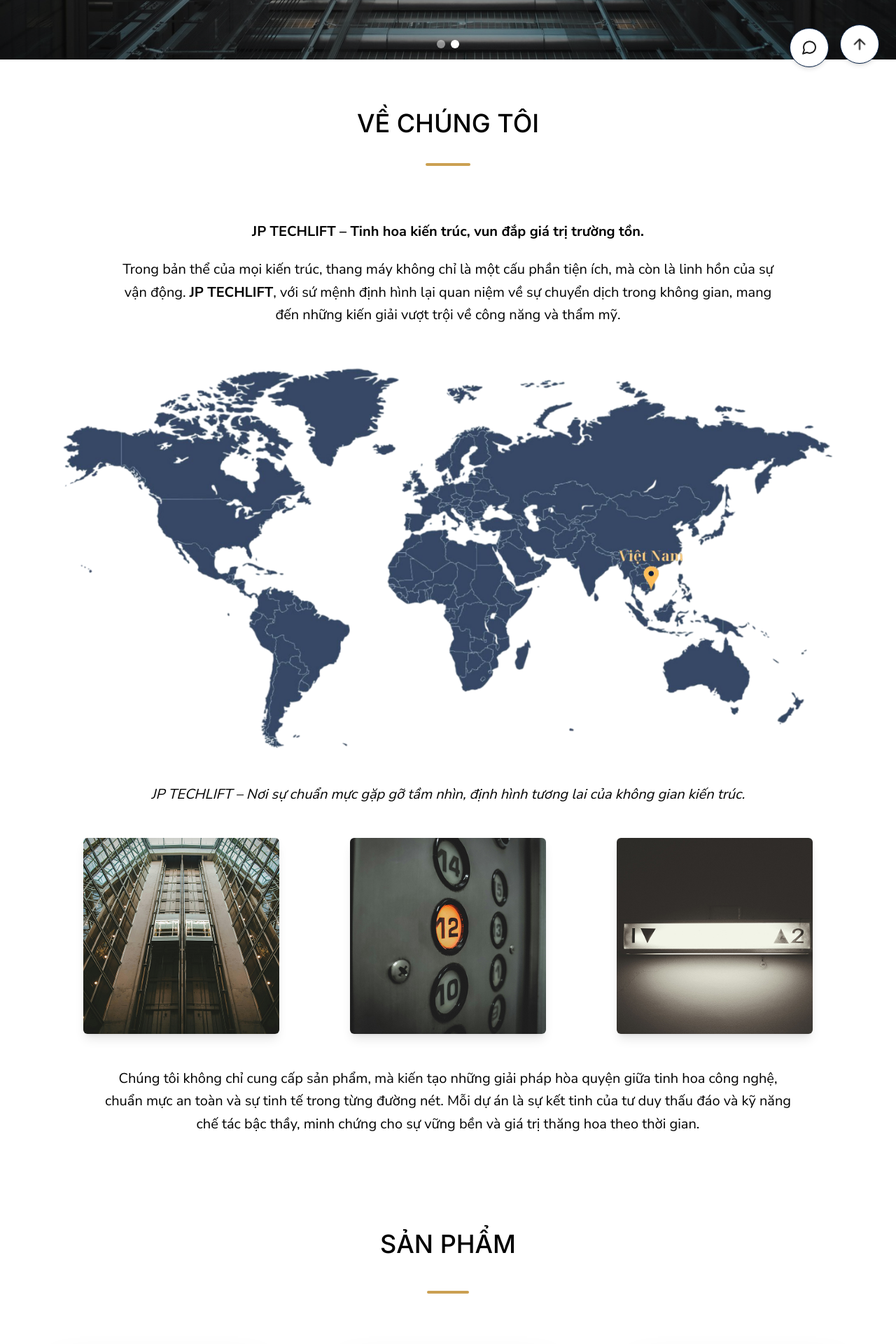
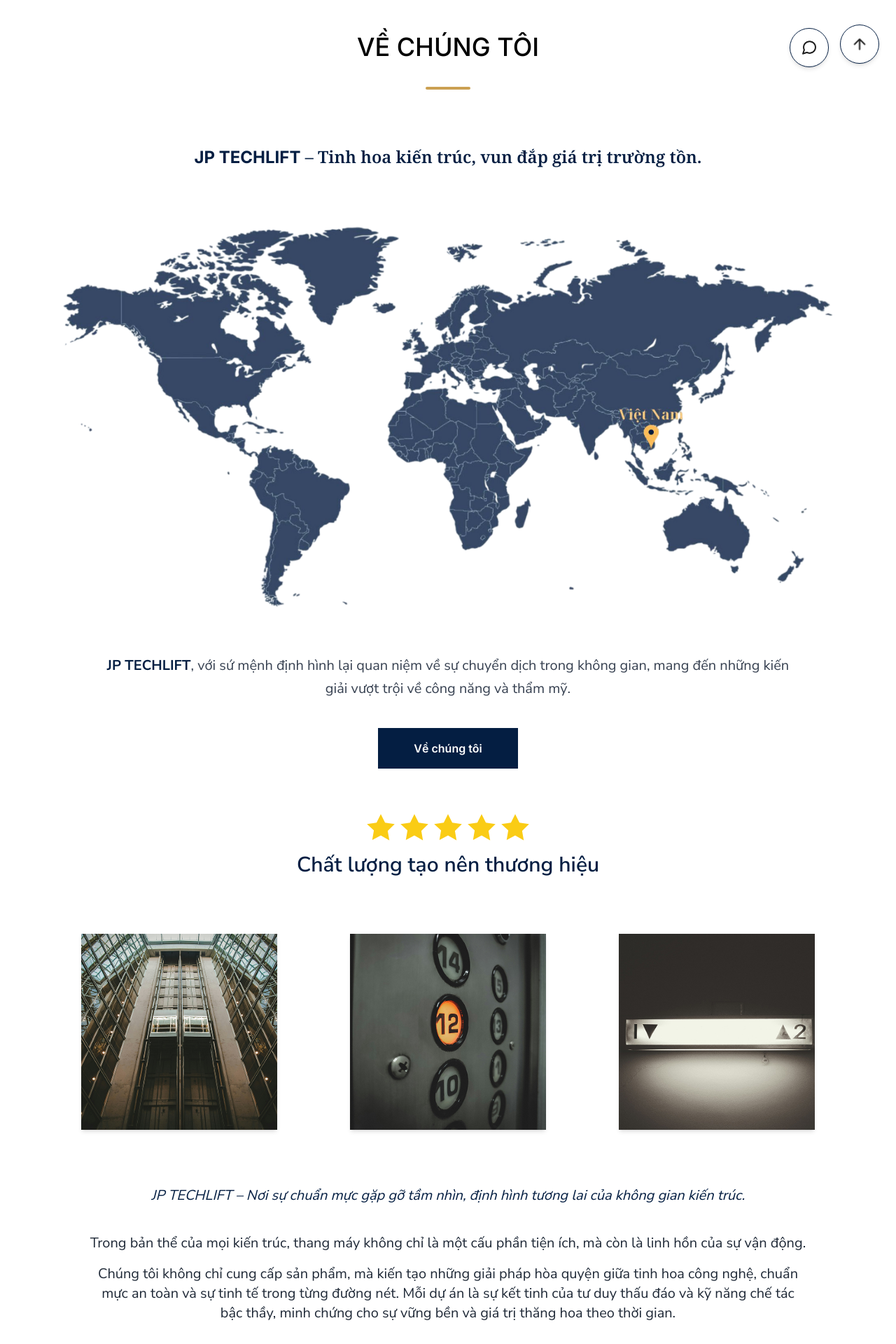
Before and after one commit to baodhg/JPTechLift-WebApp, a React (Vite) app: page / in a window 1280 px wide. Shown: the part 680-2600 px from the top of the page at 70% size. Built offline with nearby package versions, Linux system fonts and the light colour scheme; the HTML template or start-up script is replaced by a standard one.

Commit message:
Update: HomePage.tsx

```diff
--- a/index.html
+++ b/index.html
@@ -11,6 +11,7 @@
       href="https://fonts.googleapis.com/css2?family=Nunito+Sans:wght@400;600;700&family=Inter:wght@400;500;600;700&display=swap"
       rel="stylesheet"
     />
+    <link href="https://fonts.googleapis.com/css2?family=Noto+Serif:ital,wght@0,100..900;1,100..900&display=swap" rel="stylesheet">
     <!-- Google tag (gtag.js) -->
     <script
       async
--- a/src/components/Carousel/Carousel.tsx
+++ b/src/components/Carousel/Carousel.tsx
@@ -38,7 +38,7 @@
 
   return (
     <div className="relative w-full mx-auto overflow-hidden">
-        <div className="relative h-[300px] sm:h-[350px] md:h-[450px] lg:h-[500px] xl:h-[600px] 2xl:h-[700px]">
+      <div className="relative h-[475px]">
         {slides.map((slide, index) => (
           <div
             key={index}
--- a/src/components/HomePage/AboutSection.tsx
+++ b/src/components/HomePage/AboutSection.tsx
@@ -1,71 +1,155 @@
+import { Link } from "react-router-dom";
+import { useEffect } from "react";
+import AOS from "aos";
+import "aos/dist/aos.css";
 import WorldMap from "../../assets/images/WorldMap.png";
 import AboutUs1 from "../../assets/images/AboutUs1.jpg";
 import AboutUs2 from "../../assets/images/AboutUs2.jpg";
 import AboutUs3 from "../../assets/images/AboutUs3.jpg";
-/**
- * AboutSection
- *
- * Headings (h2, h3…) use **Inter** (font-inter) and are bold.
- * All paragraph text uses **Nunito Sans** (font-nunito).
- * Tailwind config ✨
- *   extend: {
- *     fontFamily: {
- *       inter: ["Inter", ...defaultTheme.fontFamily.sans],
- *       nunito: ["Nunito Sans", ...defaultTheme.fontFamily.sans],
- *     },
- *   }
- */
+
 export default function AboutSection() {
+  useEffect(() => {
+    AOS.init({
+      duration: 800,
+      once: true,
+    });
+  }, []);
+
   return (
-    <section className="w-full bg-white py-16 px-6 md:px-20 text-center">
-      {/* Heading */}
-      <h2 className="hidden md:block font-inter font-medium text-[36px] uppercase text-center mb-[30px] ">
+    <section className="w-full bg-white py-6 px-6 md:px-20 text-center md:pb-24">
+      <h2
+        className="hidden md:block md:mt-14 font-inter font-medium text-[36px] uppercase text-center mb-[30px]"
+        data-aos="fade-up"
+      >
         VỀ CHÚNG TÔI
       </h2>
 
       {/* Horizontal accent line */}
-      <span className="hidden md:block w-16 h-1 bg-[#CBA052] mx-auto mb-20 rounded" />
+      <span
+        className="hidden md:block w-16 h-1 bg-[#CBA052] mx-auto mb-10 md:mb-20 rounded"
+        data-aos="fade-up"
+        data-aos-delay="100"
+      />
 
       {/* Sub‑tagline */}
-      <p className="font-nunito text-3lg text-xl font-bold mb-6">
-        JP TECHLIFT – Tinh hoa kiến trúc, vun đắp giá trị trường tồn.
+      <p
+        className="text-[#041E42] text-xl md:text-2xl font-semibold text-left md:text-center font-noto mb-6"
+        data-aos="fade-up"
+        data-aos-delay="200"
+      >
+        <span className="font-inter font-bold">JP TECHLIFT</span> – Tinh hoa
+        kiến trúc, vun đắp giá trị trường tồn.
       </p>
 
-      {/* Lead paragraph */}
-      <p className="font-nunito max-w-[1000px] text-xl mx-auto text-black-700 leading-relaxed px-4 md:px-6">
-        Trong bản thể của mọi kiến trúc, thang máy không chỉ là một cấu phần tiện ích, mà còn là linh hồn của sự
-        vận động. <strong>JP TECHLIFT</strong>, với sứ mệnh định hình lại quan niệm về sự chuyển dịch trong không gian,
-        mang đến những kiến giải vượt trội về công năng và thẩm mỹ.
+      <div className="mb-10" data-aos="fade-up" data-aos-delay="300">
+        <img
+          src={WorldMap}
+          alt="Bản đồ thế giới"
+          className="max-w-[1200px] w-full h-auto mx-auto"
+        />
+      </div>
+
+      <p
+        className="text-left md:text-center font-nunito max-w-[1000px] text-xl mx-auto text-gray-700 leading-relaxed mb-10"
+        data-aos="fade-up"
+        data-aos-delay="400"
+      >
+        <strong className="text-[#041E42]">JP TECHLIFT</strong>, với sứ mệnh
+        định hình lại quan niệm về sự chuyển dịch trong không gian, mang đến
+        những kiến giải vượt trội về công năng và thẩm mỹ.
       </p>
 
-      {/* World map */}
-      <div className="mb-6">
-        <img src={WorldMap} alt="Bản đồ thế giới" className="max-w-[1200px] w-full h-auto mx-auto" />
+      <div
+        className="w-full flex justify-start md:justify-center mb-16"
+        data-aos="fade-up"
+        data-aos-delay="500"
+      >
+        <Link
+          to="/ve-chung-toi"
+          className="w-[140px] md:w-[200px] py-4 px-4 bg-[#041E42] text-white font-inter font-semibold transition-all border border-[#041E42] hover:bg-white hover:text-[#041E42] text-center flex items-center justify-center"
+        >
+          Về chúng tôi
+        </Link>
       </div>
 
-      {/* Caption */}
-      <p className="font-nunito italic text-black-600 text-xl mb-12">
-        JP TECHLIFT – Nơi sự chuẩn mực gặp gỡ tầm nhìn, định hình tương lai của không gian kiến trúc.
-      </p>
+      <div
+        className="text-center mb-20"
+        data-aos="zoom-in"
+        data-aos-delay="200"
+      >
+        <div className="flex justify-center gap-2 mb-4">
+          {Array(5)
+            .fill(0)
+            .map((_, i) => (
+              <svg
+                key={i}
+                xmlns="http://www.w3.org/2000/svg"
+                className="w-10 h-10 text-yellow-400"
+                viewBox="0 0 24 24"
+                fill="currentColor"
+              >
+                <path d="M12 .587l3.668 7.431 8.2 1.192-5.934 5.781 1.4 8.171L12 18.896l-7.334 3.866 1.4-8.171L.132 9.21l8.2-1.192z" />
+              </svg>
+            ))}
+        </div>
 
-      {/* Image Trio */}
-      <div className="grid grid-cols-1 md:grid-cols-3 gap-6 justify-items-center mb-12">
+        <h3
+          className="text-xl md:text-3xl font-semibold text-[#041E42] font-nunito"
+          data-aos="fade-up"
+          data-aos-delay="100"
+        >
+          Chất lượng tạo nên thương hiệu
+        </h3>
+      </div>
+
+      <div
+        className="grid grid-cols-1 sm:grid-cols-2 md:grid-cols-3 gap-8 justify-items-center mb-20"
+        data-aos="zoom-in"
+        data-aos-delay="200"
+      >
         {[AboutUs1, AboutUs2, AboutUs3].map((src, idx) => (
           <img
             key={idx}
             src={src}
             alt={`ảnh thang máy ${idx + 1}`}
-            className="md:w-[280px] md:h-[280px] w-[200px] h-[200px] object-cover rounded-md shadow-lg"
+            className="w-[200px] h-[200px] sm:w-[220px] sm:h-[220px] md:w-[280px] md:h-[280px] object-cover shadow-md transition-transform hover:scale-105 duration-300"
           />
         ))}
       </div>
 
-      {/* Closing paragraph */}
-      <p className="font-nunito max-w-[1000px] text-xl mx-auto text-black-700 leading-relaxed mt-5.5">
-        Chúng tôi không chỉ cung cấp sản phẩm, mà kiến tạo những giải pháp hòa quyện giữa tinh hoa công nghệ, chuẩn
-        mực an toàn và sự tinh tế trong từng đường nét. Mỗi dự án là sự kết tinh của tư duy thấu đáo và kỹ năng chế
-        tác bậc thầy, minh chứng cho sự vững bền và giá trị thăng hoa theo thời gian.
-      </p>
+      <section className="bg-white">
+        <div className="container mx-auto px-4">
+          <p
+            className="text-[#041E42] font-nunito italic text-lg md:text-xl leading-relaxed max-w-5xl mx-auto text-center mb-10"
+            data-aos="fade-up"
+            data-aos-delay="200"
+          >
+            JP TECHLIFT – Nơi sự chuẩn mực gặp gỡ tầm nhìn, định hình tương lai
+            của không gian kiến trúc.
+          </p>
+
+          <p
+            className="text-left md:text-center font-nunito text-lg md:text-xl max-w-5xl mx-auto text-gray-800 leading-relaxed mb-4"
+            data-aos="fade-up"
+            data-aos-delay="200"
+          >
+            Trong bản thể của mọi kiến trúc, thang máy không chỉ là một cấu phần
+            tiện ích, mà còn là linh hồn của sự vận động.
+          </p>
+
+          <p
+            className="text-left md:text-center font-nunito text-lg md:text-xl max-w-5xl mx-auto text-gray-800 leading-loose"
+            data-aos="fade-up"
+            data-aos-delay="200"
+          >
+            Chúng tôi không chỉ cung cấp sản phẩm, mà kiến tạo những giải pháp
+            hòa quyện giữa tinh hoa công nghệ, chuẩn mực an toàn và sự tinh tế
+            trong từng đường nét. Mỗi dự án là sự kết tinh của tư duy thấu đáo
+            và kỹ năng chế tác bậc thầy, minh chứng cho sự vững bền và giá trị
+            thăng hoa theo thời gian.
+          </p>
+        </div>
+      </section>
     </section>
   );
 }
--- a/src/components/HomePage/ProductSection.tsx
+++ b/src/components/HomePage/ProductSection.tsx
@@ -1,4 +1,7 @@
 import { Link } from "react-router-dom";
+import { useEffect } from "react";
+import AOS from "aos";
+import "aos/dist/aos.css";
 import product1 from "../../assets/images/product1.png";
 import product2 from "../../assets/images/product2.png";
 import product3 from "../../assets/images/product3.png";
@@ -61,28 +64,45 @@
 ];
 
 export default function ProductSection() {
+  useEffect(() => {
+    AOS.init({
+      duration: 800,
+      once: true,
+      offset: 100,
+    });
+  }, []);
+
   return (
-    <section className="bg-white py-16 px-4">
+    <section className="bg-white px-4 pb-24">
       {/* Heading */}
-      <h2 className="font-inter font-medium text-[36px] uppercase text-center mb-10">
+      <h2
+        className="font-inter font-medium text-[36px] uppercase text-center mb-10"
+        data-aos="fade-up"
+      >
         SẢN PHẨM
       </h2>
 
       {/* Horizontal Border */}
-      <div className="w-[60px] h-1 bg-[#CBA052] mx-auto mb-20 rounded-[2px]" />
+      <div
+        className="w-[60px] h-1 bg-[#CBA052] mx-auto mb-20 rounded-[2px]"
+        data-aos="fade-up"
+        data-aos-delay="100"
+      />
 
       {/* Products grid */}
       <div className="mx-auto max-w-[1200px] grid grid-cols-1 sm:grid-cols-2 lg:grid-cols-3 gap-10 place-items-center">
         {products.map((p, i) => (
           <div
             key={i}
-            className="w-[300px] flex flex-col items-center border-1 border-[#041E42] rounded-xl shadow-2xl overflow-hidden"
+            data-aos="fade-up"
+            data-aos-delay={i * 100}
+            className="w-[300px] flex flex-col items-center border-1 border-[#041E42] rounded-2xl shadow-2xl overflow-hidden"
           >
             {/* Image */}
             <img
               src={p.image}
               alt={p.title}
-              className="w-[98%] mt-2 object-cover"
+              className="w-[95%] mt-2 object-cover"
             />
 
             {/* Content */}
--- a/src/index.css
+++ b/src/index.css
@@ -1,4 +1,5 @@
 @import url('https://fonts.googleapis.com/css2?family=Inter:wght@400;500;600;700&family=Nunito+Sans:wght@400;600;700&display=swap');
+@import url('https://fonts.googleapis.com/css2?family=Noto+Serif:ital,wght@0,100..900;1,100..900&display=swap');
 @tailwind base;
 @tailwind components;
 @tailwind utilities;
--- a/tailwind.config.js
+++ b/tailwind.config.js
@@ -11,6 +11,7 @@
       fontFamily: {
         inter: ['Inter', ...defaultTheme.fontFamily.sans],
         nunito: ['"Nunito Sans"', ...defaultTheme.fontFamily.sans],
+        noto: ['"Noto Serif"', ...defaultTheme.fontFamily.serif],
       },
     },
   },
```
Also changed, not shown: src/components/Footer/HeroFooter.tsx (+18 -3 lines), src/components/HomePage/CommitSection.tsx (+32 -6 lines), src/components/HomePage/ServiceSection.tsx (+47 -11 lines).
